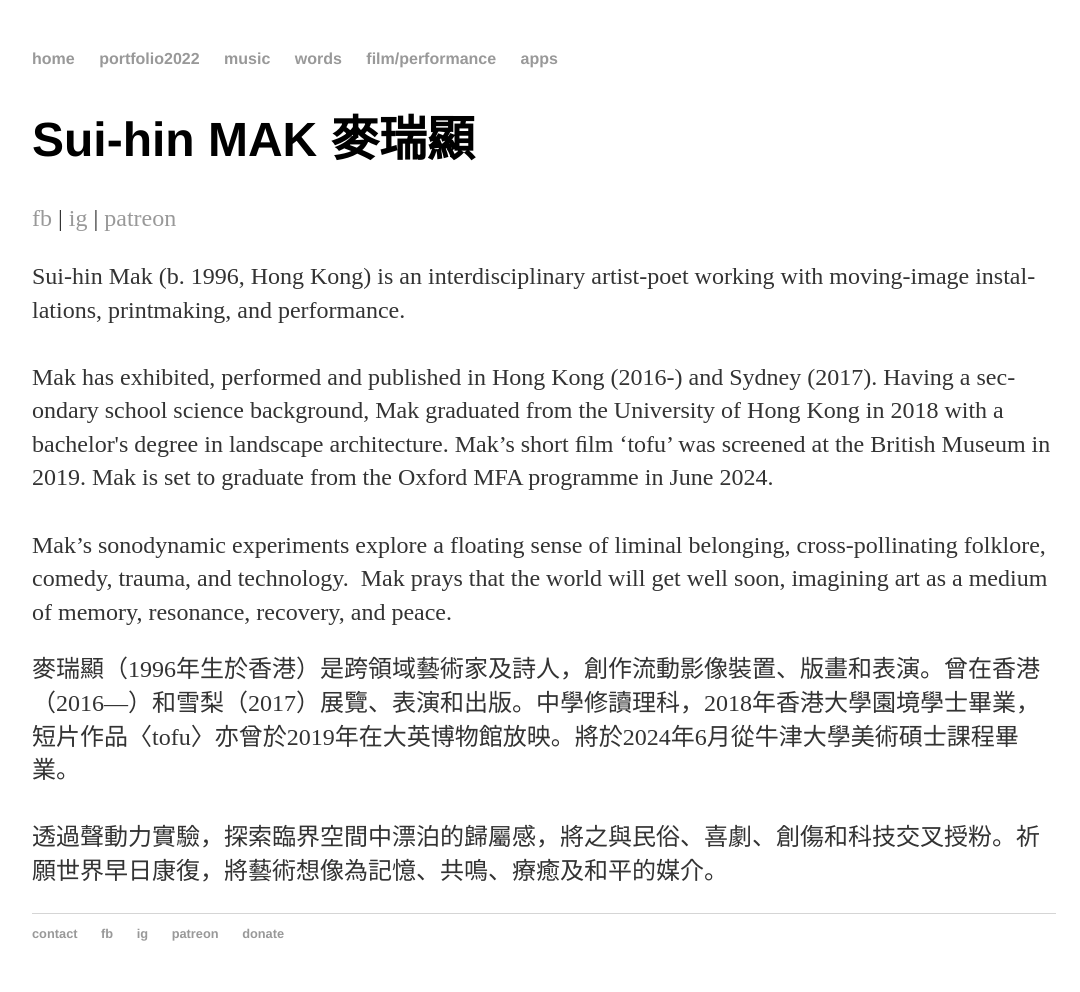
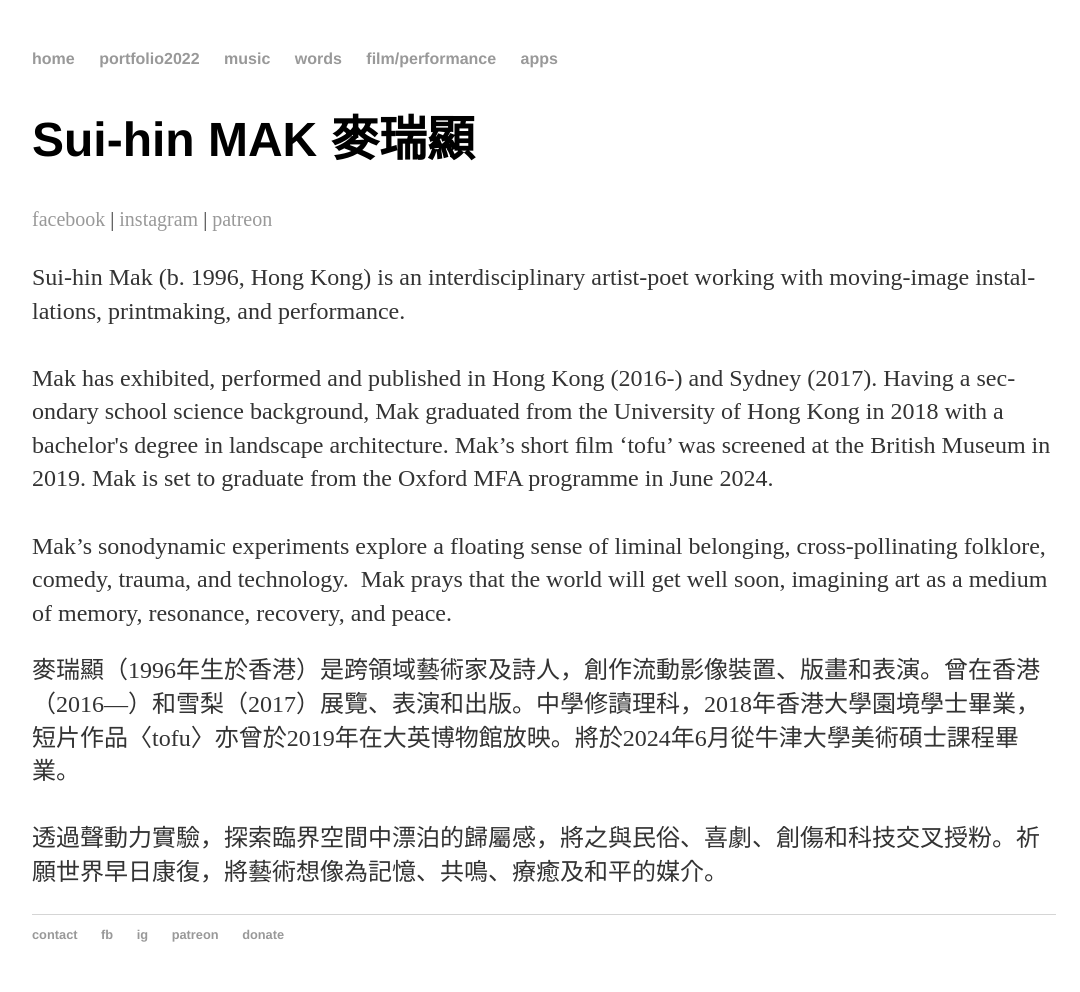
Before and after one commit to maksuihin/maksuihin.github.io, a Jekyll site: the page built from index.html, in a window 1280 px wide. Shown: the whole page, without its empty margins (96-1176 px from the left). Built offline with Jekyll 4.4.1, drawn with Linux system fonts in a browser that asks for light colours.

Commit message:
Update index.html

```diff
--- a/index.html
+++ b/index.html
@@ -6,10 +6,11 @@ title: Sui-hin MAK 麥瑞顯
 
         		<h1>Sui-hin MAK <span lang="zh" style="white-space: nowrap;">麥瑞顯</span></h1>
 			<!--BA(Landscape Studies) HKU; MFA Oxford (2024)</br>-->
-			<p>
-    <a href="https://www.facebook.com/suihinmak">fb</a> |
-    <a href="https://www.instagram.com/maksuihin/">ig</a> |
+			<p><small>
+    <a href="https://www.facebook.com/suihinmak">facebook</a> |
+    <a href="https://www.instagram.com/maksuihin/">instagram</a> |
     <a href="https://www.patreon.com/maksuihin">patreon</a>
+				</small>
 </p>
 			<p>
 
```
